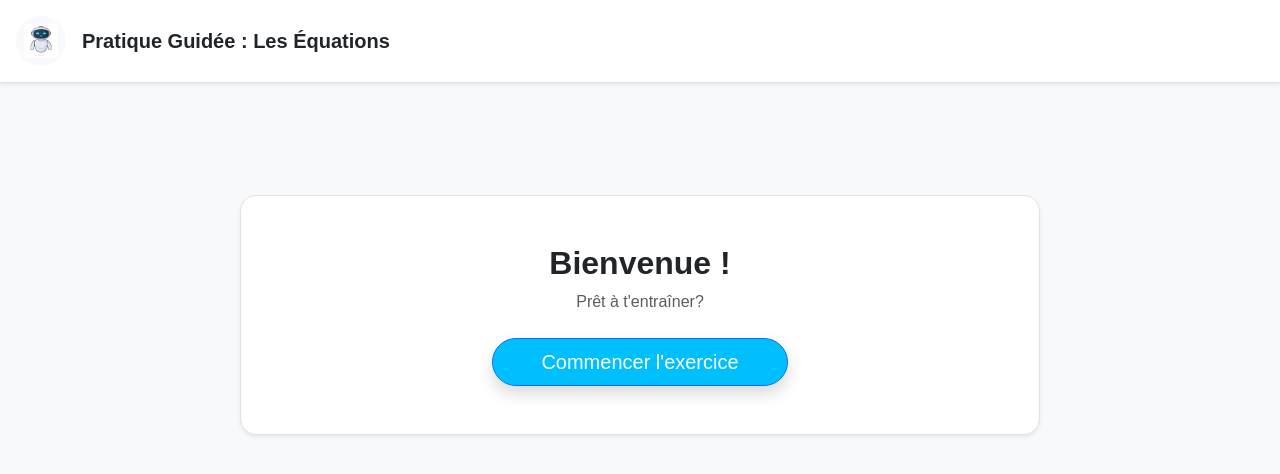
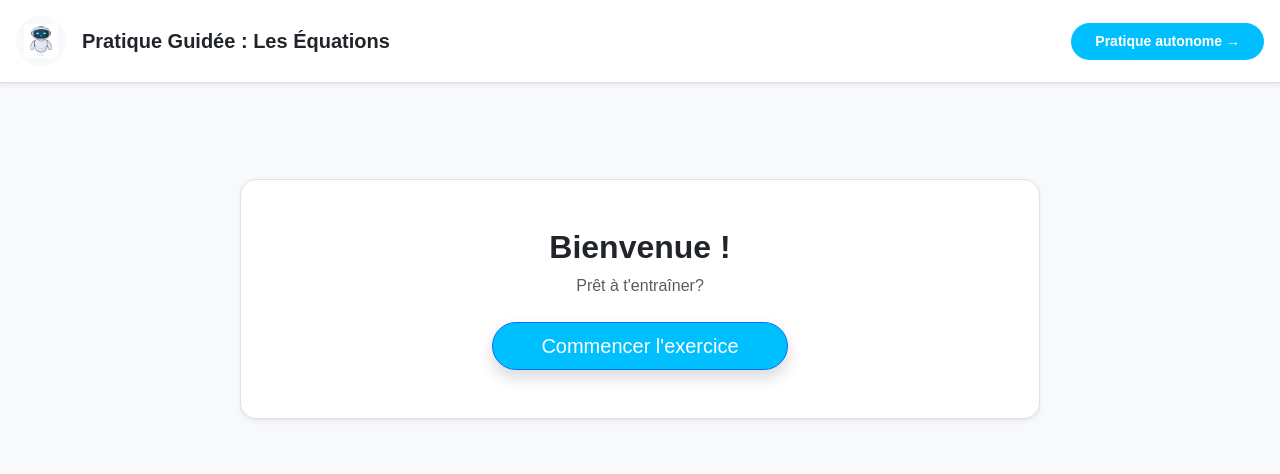
Before and after one commit to agbeSimi/litterAI, a React (Vite) app: page /pratiqueGuide in a window 1280 px wide. Shown: the top 474 px of the page. Built offline with nearby package versions, Linux system fonts and the light colour scheme.

Commit message:
ajout du lien vers pratique Autonome

```diff
--- a/src/App.jsx
+++ b/src/App.jsx
@@ -4,6 +4,7 @@ import Accueil from './pages/Accueil';
 import Modelage from "./pages/Modelage.jsx";
 import PratiqueGuide from "./pages/PratiqueGuide.jsx";
 import 'bootstrap-icons/font/bootstrap-icons.css';
+import PratiqueAutonome from "./pages/PratiqueAutonome.jsx";
 
 function App() {
   return (
@@ -12,6 +13,7 @@ function App() {
         <Route path="/" element={<Accueil />} />
         <Route path="/modelage" element={<Modelage />} />
         <Route path="/pratiqueGuide" element={<PratiqueGuide/>}/>
+        <Route path="/pratiqueAutonome" element={<PratiqueAutonome/>}/>
       </Routes>
     </Router>
   );
--- a/src/pages/PratiqueGuide.jsx
+++ b/src/pages/PratiqueGuide.jsx
@@ -1,15 +1,22 @@
 import React, {useState} from "react";
 import {lancerExercice, envoyerMessage} from "../services/LitterAI_API.js";
 import logoRobot from "../assets/logo_robot.png";
+import {useNavigate} from "react-router-dom";
 
 function PratiqueGuide() {
   const [conversation, setConversation] = useState([]);
   const [isWorking, setIsWorking] = useState(false);
   const[input, setInput] = useState("");
+
+  const navigate = useNavigate();
+  const goToPratiqueAutonome = () => {
+    navigate("/pratiqueAutonome")
+  }
+
   return (
     <div className="container-fluid d-flex flex-column vh-100 bg-light p-0">
 
-      <div className="bg-white border-bottom p-3 shadow-sm text-center d-flex flex-row mb-3 d-flex align-items-center">
+      <div className="bg-white border-bottom p-3 shadow-sm d-flex align-items-center">
         <div className="bg-light rounded-circle p-2 d-flex align-items-center justify-content-center me-3" style={{ width: '50px', height: '50px' }}>
           <img
             src={logoRobot}
@@ -17,7 +24,17 @@ function PratiqueGuide() {
             style={{ width: '100%', height: 'auto' }}
           />
         </div>
+
         <h5 className="mb-0 fw-bold">Pratique Guidée : Les Équations</h5>
+
+        {/* Utilisation de ms-auto pour pousser le bouton à droite et retrait de mt-4 */}
+        <button
+          onClick={goToPratiqueAutonome}
+          className="btn btn-sm px-4 py-2 rounded-pill fw-bold ms-auto"
+          style={{ backgroundColor: 'deepskyblue', color: 'white', border: 'none' }}
+        >
+          Pratique autonome →
+        </button>
       </div>
 
       <div className="flex-grow-1 overflow-auto p-3 p-md-5" style={{ scrollBehavior: 'smooth' }}>
```
